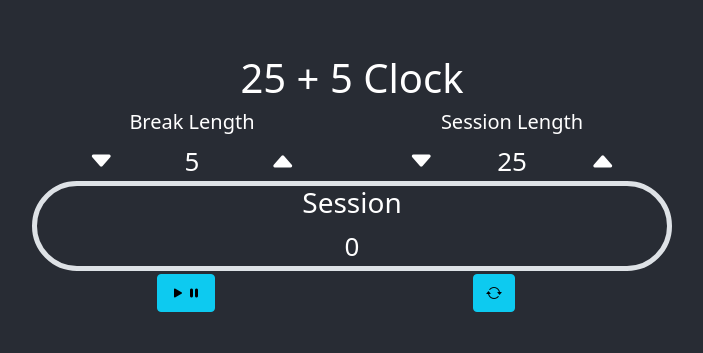
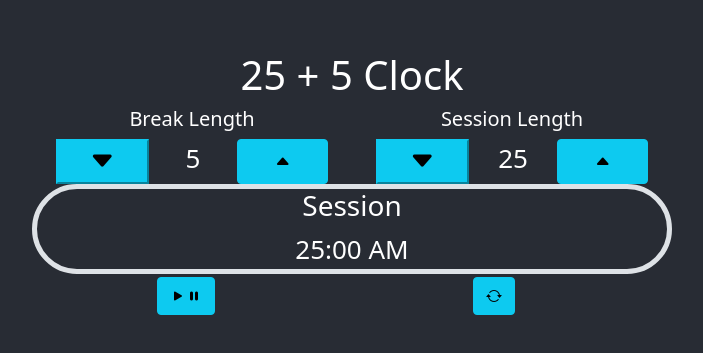
Before and after one commit to danyr59/clock, a React (Create React App) app: page / in a window 1280 px wide. Shown: the part 217-570 px from the top of the page, without its empty margins (288-991 px from the left). Built offline with nearby package versions, Linux system fonts and the light colour scheme.

Commit message:
añadiendo funcionalidad para temporizador

```diff
--- a/package.json
+++ b/package.json
@@ -21,7 +21,8 @@
     "test": "react-scripts test",
     "eject": "react-scripts eject",
     "predeploy": "npm run build",
-    "deploy": "gh-pages -d build"
+    "deploy": "gh-pages -d build",
+    "devserver": "live-server --browser=Chrome"
   },
   "eslintConfig": {
     "extends": ["react-app", "react-app/jest"]
--- a/src/App.js
+++ b/src/App.js
@@ -2,7 +2,88 @@
 import "./App.scss";
 import ControlSession from "./component/ControlSession.jsx";
 import Timer from "./component/Timer.jsx";
+import React, { useState, useEffect } from "react";
+Date.prototype.getFormatMinSecond = function () {
+  let format = this.toLocaleTimeString();
+  return format.slice(3);
+  // return this.getMinutes() + ":" + this.getSeconds();
+};
+Date.prototype.setFormatMinSecond = function (min, seg) {
+  this.setMinutes(min, seg);
+};
+//   let a = new Date();
+//   console.log(a);
+//   let ownProps = [];
+//   for (let property in Date) {
+//     if (Date.hasOwnProperty(property)) {
+//       ownProps.push(property);
+//     }
+//   }
+//
+// console.log(ownProps);
+const inizializeTimeLeft = (length) => {
+  const difference = length * 60 * 1000;
+  let timeLeft = {};
+  if (difference > 0) {
+    timeLeft = {
+      year: 0,
+      month: 0,
+      date: Math.floor(difference / (1000 * 60 * 60 * 24)),
+      hours: Math.floor((difference / (1000 * 60 * 60)) % 24),
+      minutes: Math.floor((difference / 1000 / 60) % 60),
+      seconds: Math.floor((difference / 1000) % 60),
+      ms: 0,
+    };
+  }
+  return timeLeft;
+};
+const getDate = function (timeLeft) {
+  const difference = timeLeft * 60 * 1000;
+  return new Date(+new Date() + difference);
+};
 function App() {
+  const [date, setDate] = useState(getDate(25));
+  const [timeLeft, setTimeLeft] = useState(inizializeTimeLeft(25));
+  const [startStop, setStartStop] = useState(false);
+  const calculateTimeLeft = () => {
+    const difference = +date - +new Date();
+    let timeLeft = {};
+    if (difference > 0) {
+      timeLeft = {
+        year: 0,
+        month: 0,
+        date: Math.floor(difference / (1000 * 60 * 60 * 24)),
+        hours: Math.floor((difference / (1000 * 60 * 60)) % 24),
+        minutes: Math.floor((difference / 1000 / 60) % 60),
+        seconds: Math.floor((difference / 1000) % 60),
+        ms: 0,
+      };
+    }
+    return timeLeft;
+  };
+  function getTimeLeft({ year, month, date, hours, minutes, seconds, ms }) {
+    return new Date(
+      year,
+      month,
+      date,
+      hours,
+      minutes,
+      seconds,
+      ms
+    ).getFormatMinSecond();
+  }
+  function startStopOnClick() {
+    setStartStop(!startStop);
+  }
+  useEffect(() => {
+    if (startStop) {
+      const timer = setTimeout(() => {
+        setTimeLeft(calculateTimeLeft());
+      }, 1000);
+      return () => clearTimeout(timer);
+    }
+    // Clear timeout if the component is unmounted
+  });
   return (
     <div className="App ">
       <header className="">
@@ -10,17 +91,35 @@ function App() {
       </header>
       <div className="row w-50">
         <div className="col">
-          <ControlSession title={"Break Length"} value={5} />
+          <ControlSession
+            id={"break-label"}
+            title={"Break Length"}
+            value={5}
+            idDecrement={"break-decrement"}
+            idIncrement={"break-increment"}
+            idLabel={"break-length"}
+          />
         </div>
         <div className="col">
-          <ControlSession title={"Session Length"} value={25} />
+          <ControlSession
+            id={"session-label"}
+            title={"Session Length"}
+            value={25}
+            idDecrement={"session-decrement"}
+            idIncrement={"session-increment"}
+            idLabel={"session-length"}
+          />
         </div>
         <div className="border border-5 rounded-pill">
-          <Timer value={0} />
+          <Timer value={getTimeLeft(timeLeft)} />
         </div>
         <div className="row">
           <div className="col">
-            <button className="btn btn-info" id="start_stop">
+            <button
+              onClick={startStopOnClick}
+              className="btn btn-info"
+              id="start_stop"
+            >
               <i class="bi bi-play-fill"></i>
               <i class="bi bi-pause-fill"></i>
             </button>
--- a/src/component/ControlSession.jsx
+++ b/src/component/ControlSession.jsx
@@ -3,15 +3,17 @@ import "../style/ControlSession.scss";
 function ControlSession(props) {
   return (
     <div className="container">
-      <h5>{props.title}</h5>
+      <h5 id={props.id}>{props.title}</h5>
       <div className="row">
-        <div className="col">
+        <button id={props.idDecrement} className="col btn-info">
           <i class="bi bi-caret-down-fill"></i>
+        </button>
+        <div id={props.idLabel} className="col">
+          {props.value}
         </div>
-        <div className="col">{props.value}</div>
-        <div className="col">
+        <button id={props.idIncrement} className="col btn btn-info">
           <i class="bi bi-caret-up-fill"></i>
-        </div>
+        </button>
       </div>
     </div>
   );
--- a/src/component/Timer.jsx
+++ b/src/component/Timer.jsx
@@ -1,12 +1,12 @@
 import "../style/Timer.scss";
 
-function Timer(props) {
+function Timer({ value }) {
   return (
     <div>
       <div id="timer-label">
         <h3>Session</h3>
       </div>
-      <div id="time-left">{props.value}</div>
+      <div id="time-left">{value}</div>
     </div>
   );
 }
```
Also changed, not shown: 1 other file (tests, documents, lock files or other folders).
